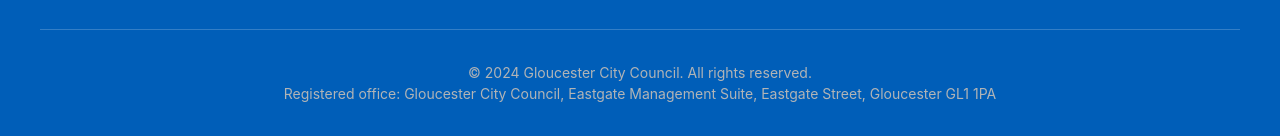
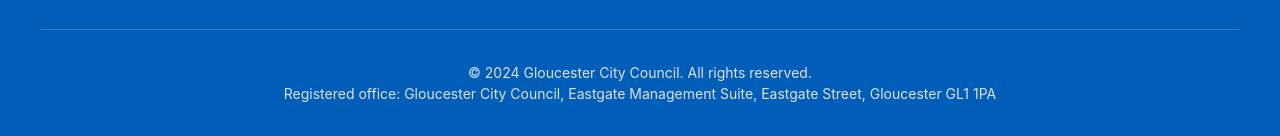
Before and after one commit to Gloucester-City-Council/pilot-demo-site, a plain HTML site: page gloucester-homepage.html in a window 1280 px wide. Shown: the part 3127-3263 px from the top of the page. Drawn offline with Linux system fonts and the light colour scheme.

Commit message:
Add files via upload
Revised style sheet to fix accessability

```diff
--- a/assets/css/styles.css
+++ b/assets/css/styles.css
@@ -546,7 +546,7 @@ body {
     margin-top: 2rem;
     text-align: center;
     font-size: 0.875rem;
-    color: #b1b4b6;
+    color: #e0e0e0;
 }
 
 /* === Responsive === */
```
